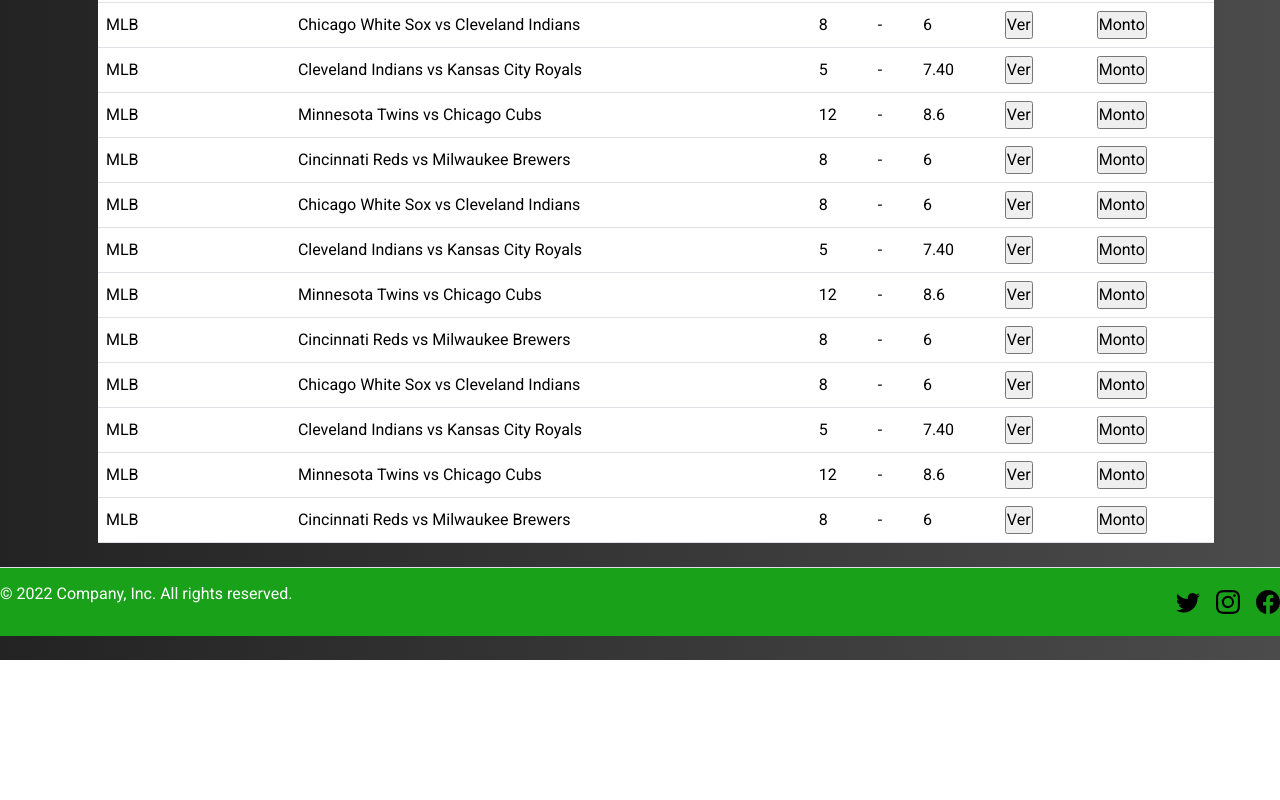
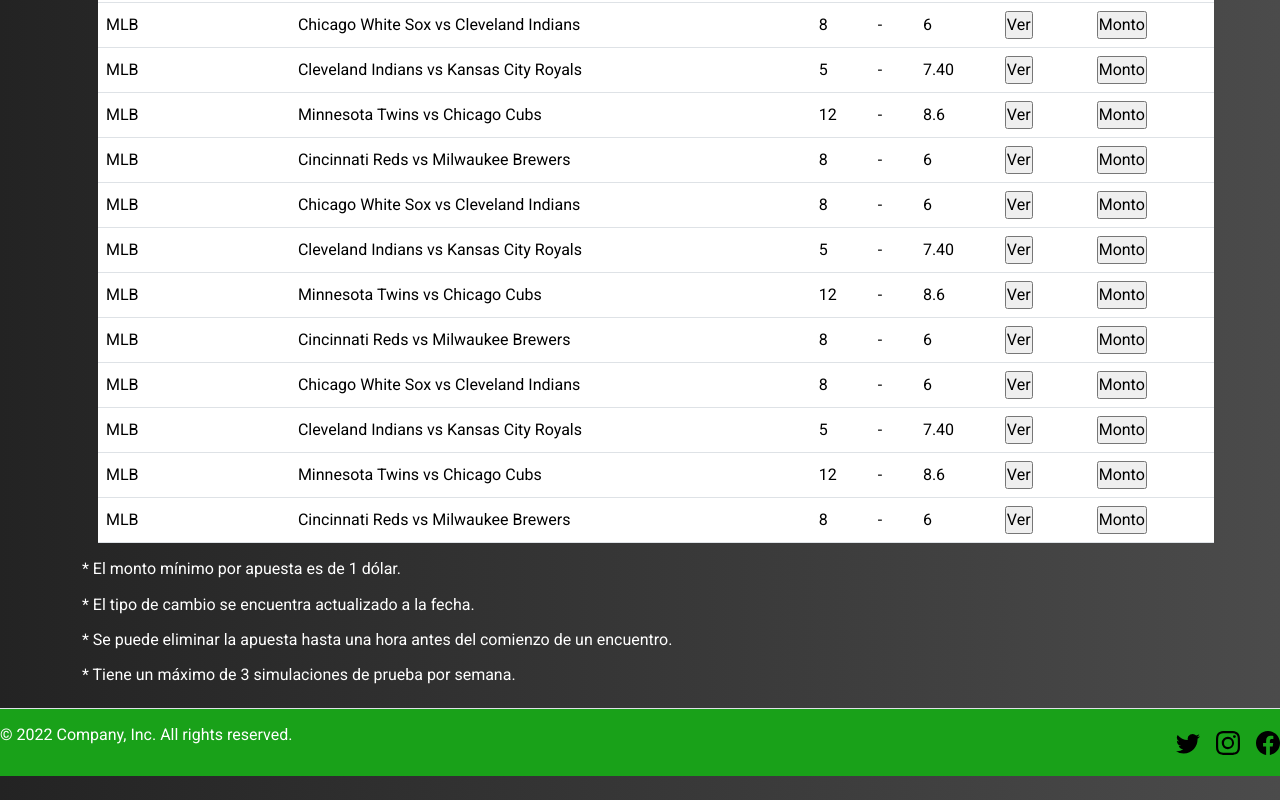
Before and after one commit to NikoRodri18/PF-Rodriguez, a website: page pages/deportes.html in a window 1280 px wide. Shown: the part 4671-5471 px from the top of the page. Before the commit the page ends 5331 px from the top, so only its background shows below. Drawn offline with nearby package versions, Linux system fonts and the light colour scheme.

Commit message:
page | deportes

```diff
--- a/pages/deportes.html
+++ b/pages/deportes.html
@@ -1056,6 +1056,10 @@
                 </tbody>
                 </table>
             </div>
+            <p> * El monto mínimo por apuesta es de  1 dólar.</p>
+            <p> * El tipo de cambio se encuentra actualizado a la fecha.</p>
+            <p> * Se puede eliminar la apuesta hasta una hora antes del comienzo de un encuentro.</p>
+            <p> * Tiene un máximo de 3 simulaciones de prueba por semana.</p>
         </section>
 
         <svg xmlns="http://www.w3.org/2000/svg" style="display: none;">
```
